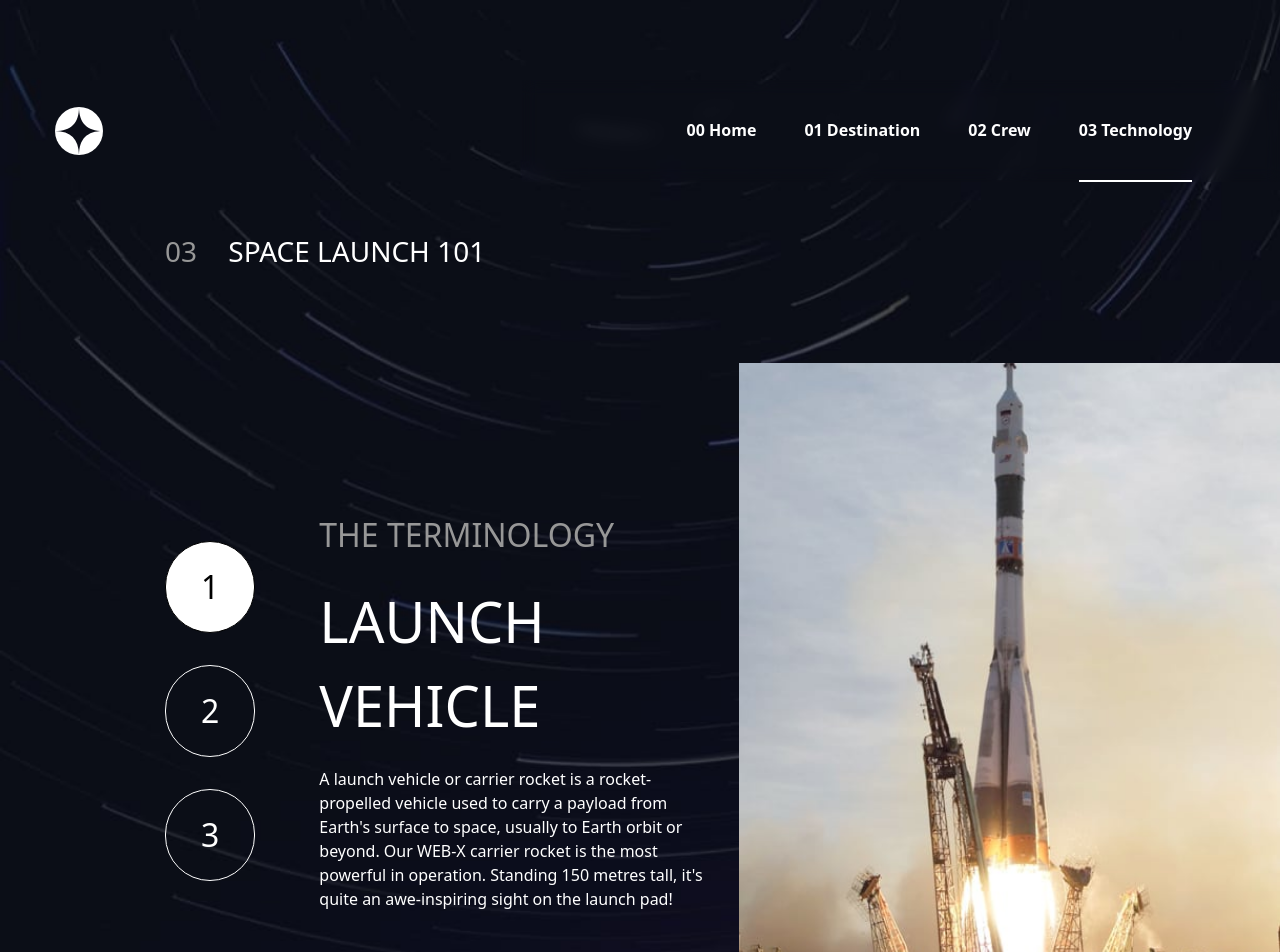
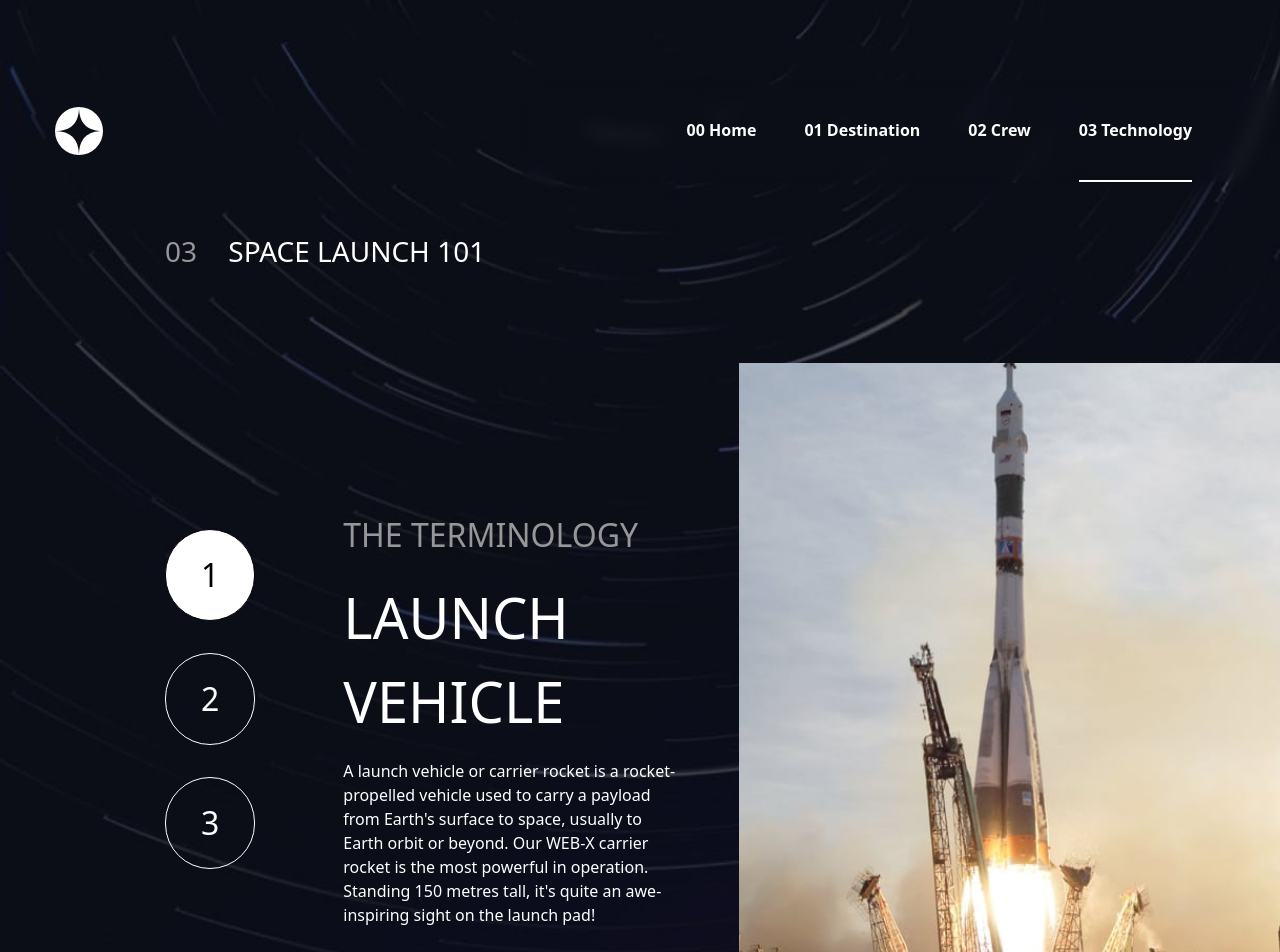
Before and after one commit to DanielApple05/Space-Tourism-site, a React (Vite) app: page /technology in a window 1280 px wide. Shown: the top 952 px of the page. Built offline with nearby package versions, Linux system fonts and the light colour scheme.

Commit message:
refactor spaceTech component for improved layout and spacing

```diff
--- a/src/components/TechComponents/spaceTech.jsx
+++ b/src/components/TechComponents/spaceTech.jsx
@@ -15,8 +15,8 @@ const spaceTech = ({ spaceLaunch }) => {
 
       <div className='flex xl:flex-row flex-col xl:flex-col flex-col-reverse w-[100%]'>
 
-        <div className='flex xl:flex grid xl:w-[50%] w-[100%] xl:space-x-[64px] space-x-[0px] xl:mr-[32px] mr-[0px] xl:my-[215px] my-[0px] xl:block mt-[32px]  justify-center items-center xl:block mb-[40px]'>
-          <div className=" xl:grid flex gap-[32px] xl:block justify-center">
+        <div className='flex xl:flex grid xl:w-[50%] w-[100%] xl:space-x-[64px] space-x-[0px] xl:mr-[32px] mr-[0px] xl:my-[215px] my-[0px] xl:block mt-[32px]  justify-center items-center '>
+          <div className=" xl:grid flex gap-[32px] xl:block justify-center xl:block mb-[40px]">
             {techTab.btn.map((btn, index) => (
               <button
                 key={index}
@@ -30,11 +30,11 @@ const spaceTech = ({ spaceLaunch }) => {
             ))}
           </div>
 
-          <div className='xl:space-y-[20px] space-y-[0px] grid content-between  xl:text-start text-center'>
-            <h4 className='xl:text-[32px] text-[18px] text-[#979797]'>
+          <div className='xl:space-y-[20px] space-y-[0px] grid content-between  xl:text-start text-center xl:block px-[24px]'>
+            <h4 className='xl:text-[32px] text-[18px] text-[#979797] xl:block mb-[16px]'>
               THE TERMINOLOGY
             </h4>
-            <h2 className='xl:text-[56px] text-[24px]'>
+            <h2 className='xl:text-[56px] text-[24px] xl:block mb-[16px]'>
               {spaceData[activeBtn].name}
             </h2>
             <p>
```
